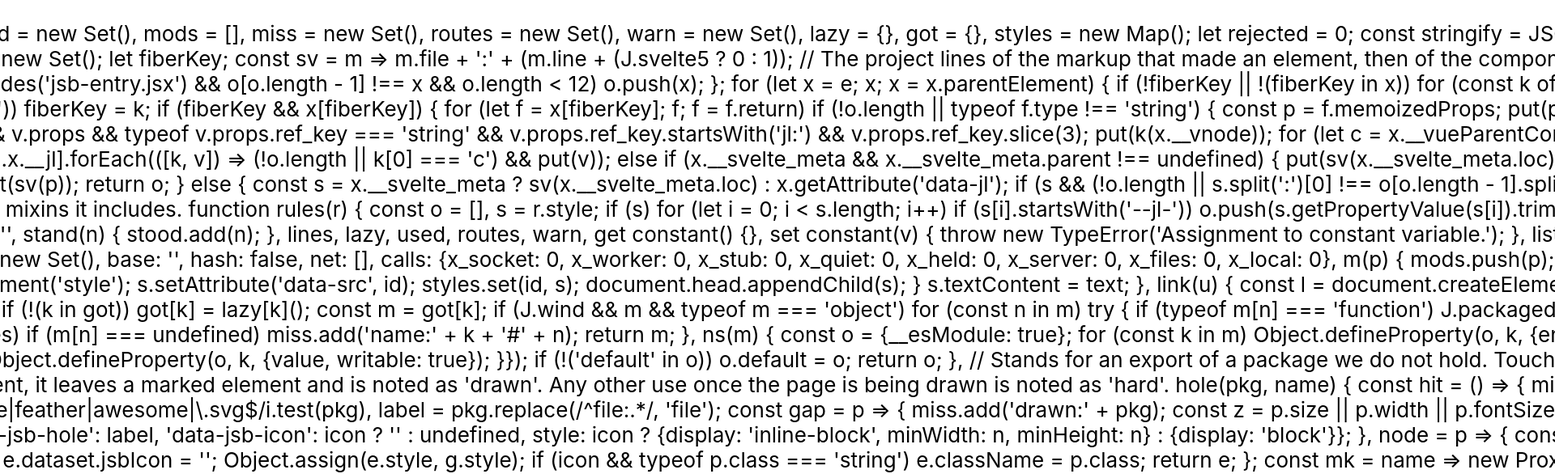
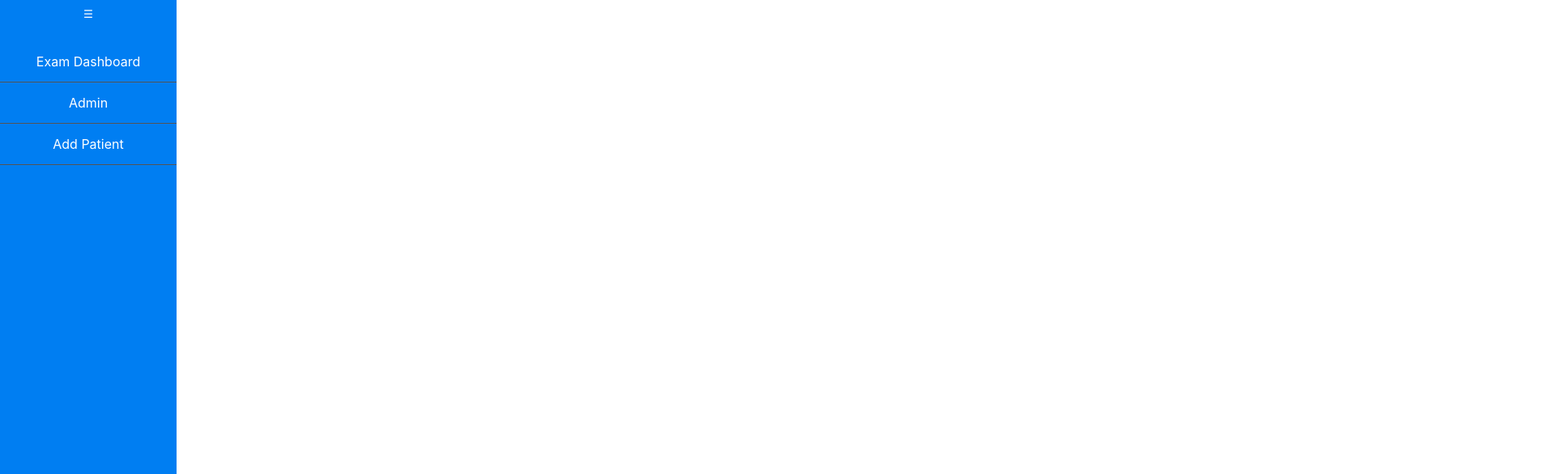
Before and after one commit to LueDev/TechDive, a React (Create React App) app in the folder client/: page / in a window 1280 px wide. Shown: the top 586 px of the page at 81% size, 1920 px wide, since content can reach past the window. Built offline with nearby package versions, Linux system fonts and the light colour scheme.

Commit message:
Creating Sidebar Test

```diff
--- a/client/src/App.js
+++ b/client/src/App.js
@@ -1,4 +1,5 @@
 import './App.css';
+import Sidebar from './sidebar';
 
 import { useApi } from './hooks/use-api';
 
@@ -7,11 +8,13 @@ function App() {
 
   return (
     <div className="App">
-      <header className="App-header">
+      {/* <header className="App-header">
         <p>
           {response}
         </p>
-      </header>
+      </header> */}
+      <Sidebar/>
+
     </div>
   );
 }
--- /dev/null
+++ b/client/src/mystyles.css
@@ -0,0 +1,37 @@
+.sidebar {
+    width: 218px;
+    height: 100%;
+    background-color: #007EF2;
+    color: white;
+    position: fixed;
+    top: 0;
+    left: -60px;
+    transition: left 0.3s ease;
+  }
+
+  .sidebar.open {
+    left: 0;
+  }
+
+  .toggle-button {
+    background-color: #007EF2;
+    color: white;
+    border: none;
+    padding: 10px;
+    cursor: pointer;
+  }
+
+  ul {
+    list-style-type: none;
+    padding: 0;
+  }
+
+  li {
+    padding: 15px;
+    border-bottom: 1px solid #555;
+    cursor: pointer;
+  }
+
+  li:hover {
+    background-color: #555;
+  }
--- /dev/null
+++ b/client/src/sidebar.js
@@ -0,0 +1,25 @@
+import React, { useState } from 'react';
+import './mystyles.css';
+
+const Sidebar = () => {
+  const [isSidebarOpen, setSidebarOpen] = useState(false);
+
+  const toggleSidebar = () => {
+    setSidebarOpen(!isSidebarOpen);
+  };
+
+  return (
+    <div className={`sidebar ${true ? 'open' : ''}`}>
+      <button onClick={toggleSidebar} className="toggle-button">
+        ☰
+      </button>
+      <ul>
+        <li>Exam Dashboard</li>
+        <li>Admin</li>
+        <li>Add Patient</li>
+      </ul>
+    </div>
+  );
+};
+
+export default Sidebar;
```
Also changed, not shown: 1 other file (tests, documents, lock files or other folders).
